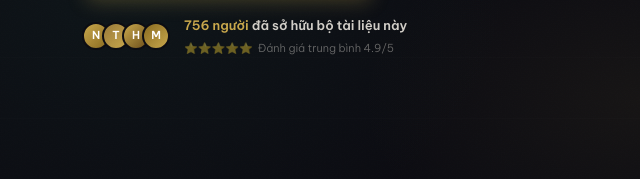
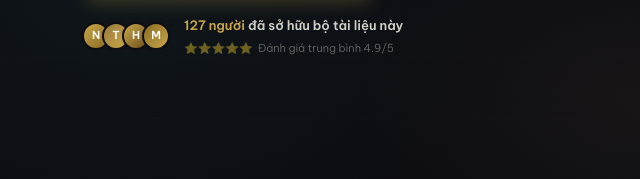
Before and after one commit to hanadollars/luan-giai-nhan-sinh, a website: page index.html in a window 1280 px wide. Shown: the part 621-800 px from the top of the page, 0-640 px from the left. Drawn offline with Linux system fonts and the light colour scheme.

Commit message:
Add files via upload

```diff
--- a/index.html
+++ b/index.html
@@ -623,7 +623,7 @@
           <div style="width:28px;height:28px;border-radius:50%;background:linear-gradient(135deg,#8a6a20,#C9A84C);border:2px solid #0C0C12;display:flex;align-items:center;justify-content:center;font-size:11px;color:#fff;font-weight:700;margin-left:-8px">M</div>
         </div>
         <div>
-          <div style="font-size:13px;color:rgba(245,240,232,0.85);font-weight:600"><span style="color:#C9A84C;font-weight:700">756 người</span> đã sở hữu bộ tài liệu này</div>
+          <div style="font-size:13px;color:rgba(245,240,232,0.85);font-weight:600"><span style="color:#C9A84C;font-weight:700">127 người</span> đã sở hữu bộ tài liệu này</div>
           <div style="font-size:11px;color:rgba(245,240,232,0.4);margin-top:2px">⭐⭐⭐⭐⭐ &nbsp;Đánh giá trung bình 4.9/5</div>
         </div>
       </div>
@@ -826,7 +826,7 @@
     <div style="text-align:center;margin-bottom:28px">
       <div style="display:inline-flex;align-items:center;gap:10px;background:rgba(201,168,76,0.08);border:1px solid rgba(201,168,76,0.25);border-radius:50px;padding:10px 20px">
         <span style="font-size:18px">🏆</span>
-        <span style="color:rgba(245,240,232,0.8);font-size:13px"><span style="color:#C9A84C;font-weight:700">789 người</span> đã tin tưởng &amp; sở hữu · Đánh giá <span style="color:#C9A84C;font-weight:700">4.9★</span></span>
+        <span style="color:rgba(245,240,232,0.8);font-size:13px"><span style="color:#C9A84C;font-weight:700">127 người</span> đã tin tưởng &amp; sở hữu · Đánh giá <span style="color:#C9A84C;font-weight:700">4.9★</span></span>
       </div>
     </div>
     <div class="pricing-grid">
```
